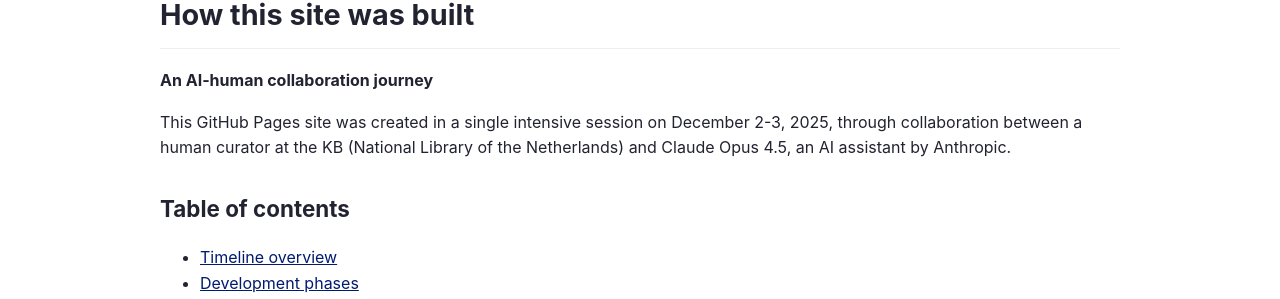
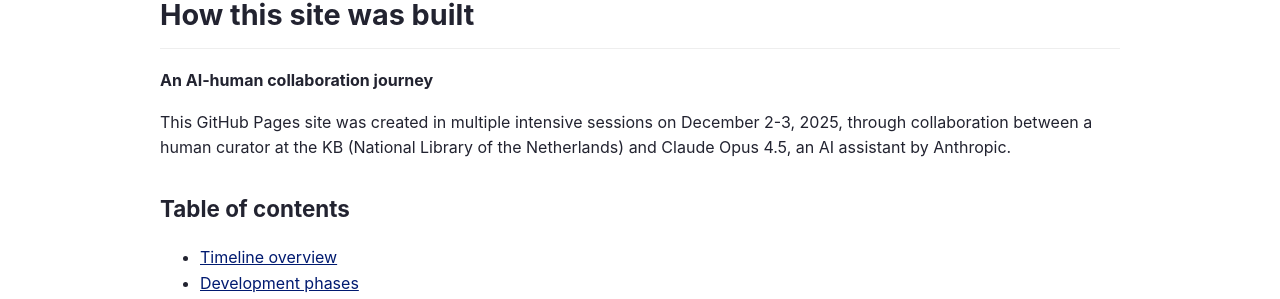
Before and after one commit to ookgezellig/SaveToWaybackMachine, a Jekyll site: the page built from how-this-site-was-built.md, in a window 1280 px wide and 900 px high. Shown: the part 179-478 px from the top of the window. Built offline with Jekyll 4.4.1, drawn with Linux system fonts in a browser that asks for light colours; some of the changed text lies outside the part shown.

Commit message:
Fix title case to sentence case, update session info
- Convert title case labels to sentence case throughout
- Update "single session" to "multiple sessions"
- Update ~7 hours to ~10 hours
- Fix Selenium → Playwright in index.md

🤖 Generated with [Claude Code](https://claude.com/claude-code)

Co-Authored-By: Claude <noreply@anthropic.com>

```diff
--- a/how-this-site-was-built.md
+++ b/how-this-site-was-built.md
@@ -9,7 +9,7 @@ title: How this site was built
 
 **An AI-human collaboration journey**
 
-This GitHub Pages site was created in a single intensive session on December 2-3, 2025, through collaboration between a human curator at the KB (National Library of the Netherlands) and Claude Opus 4.5, an AI assistant by Anthropic.
+This GitHub Pages site was created in multiple intensive sessions on December 2-3, 2025, through collaboration between a human curator at the KB (National Library of the Netherlands) and Claude Opus 4.5, an AI assistant by Anthropic.
 
 ## Table of contents
 
@@ -321,7 +321,7 @@ Additional features:
 |---------|----------------|
 | **Meta tags** | Title, description, keywords, canonical |
 | **Open Graph** | Full social media sharing support |
-| **Twitter Cards** | Twitter sharing optimization |
+| **Twitter cards** | Twitter sharing optimization |
 | **Schema.org** | JSON-LD structured data (Website, Breadcrumb list, Organization) |
 
 ### Security
@@ -345,11 +345,11 @@ The complete session log with all prompts, actions, and technical details is ava
 
 ## Tools used
 
-- **AI Assistant:** Claude Opus 4.5 (claude-opus-4-5-20251101) via Claude Code CLI
-- **Screenshot Capture:** Python + Playwright + Pillow
-- **Static Site Generator:** Jekyll (GitHub Pages)
-- **Version Control:** Git + GitHub
-- **Browser Automation:** Playwright (Chromium)
+- **AI assistant:** Claude Opus 4.5 (claude-opus-4-5-20251101) via Claude Code CLI
+- **Screenshot capture:** Python + Playwright + Pillow
+- **Static site generator:** Jekyll (GitHub Pages)
+- **Version control:** Git + GitHub
+- **Browser automation:** Playwright (Chromium)
 
 ---
 
```
Also changed, not shown: compliance.md (+3 -3 lines), index.md (+4 -4 lines).
